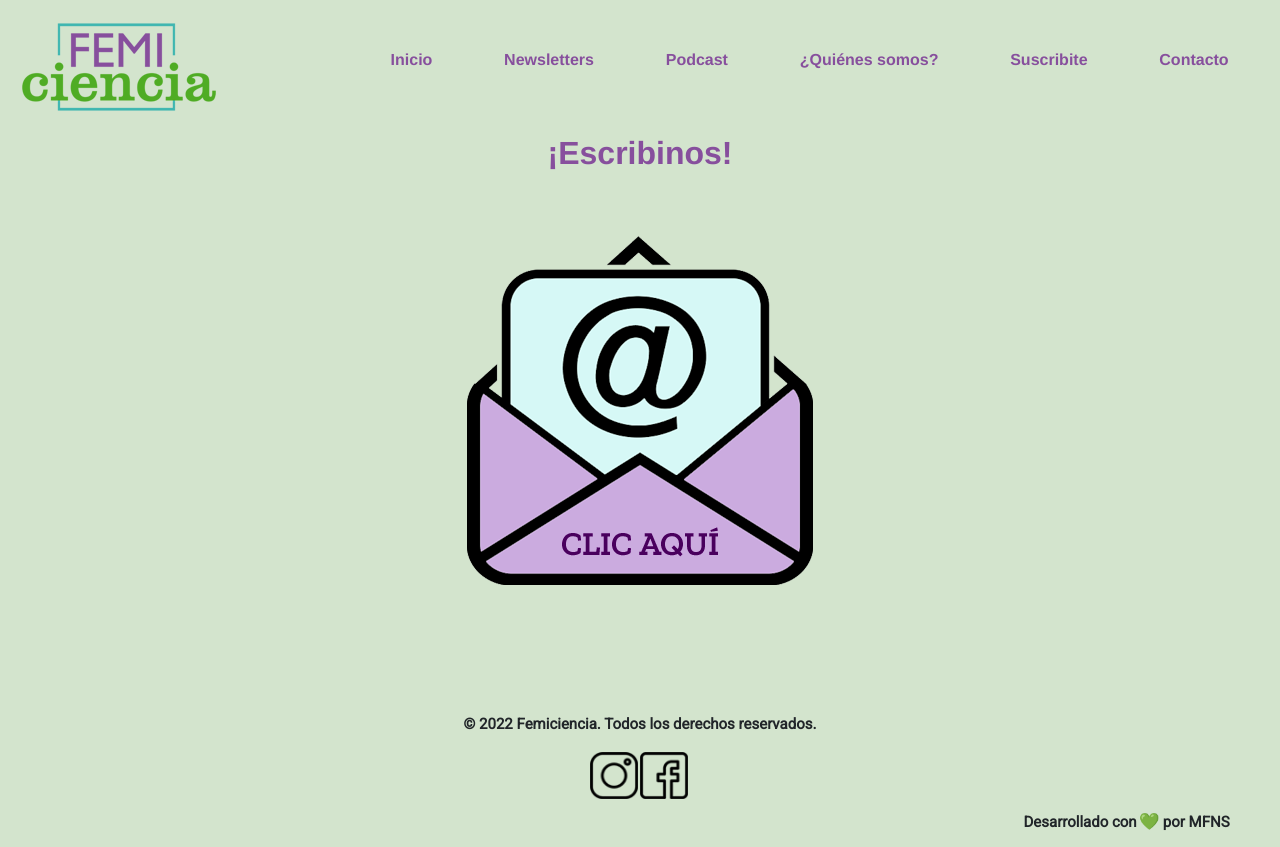
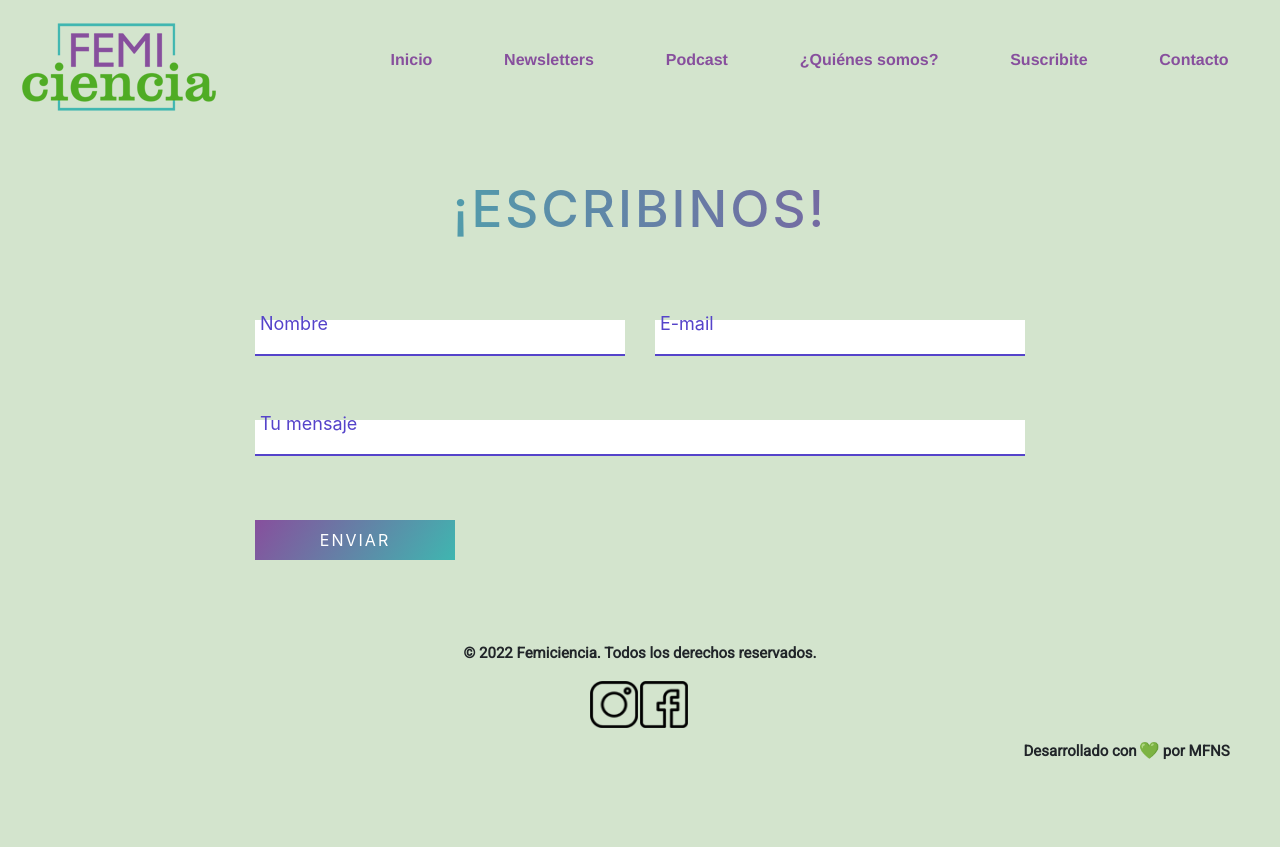
Before and after one commit to MFlorenciaNS/desafio-coder, a plain HTML site: page pages/contacto.html in a window 1280 px wide. After the commit the page ends 800 px from the top, so only its background shows below. Drawn offline with nearby package versions, Linux system fonts and the light colour scheme.

Commit message:
cambie el contacto por un formulario

```diff
--- a/pages/contacto.html
+++ b/pages/contacto.html
@@ -8,6 +8,11 @@
 
     <!--Bootstrap-->
     <link href="https://cdn.jsdelivr.net/npm/bootstrap@5.1.3/dist/css/bootstrap.min.css" rel="stylesheet" integrity="sha384-1BmE4kWBq78iYhFldvKuhfTAU6auU8tT94WrHftjDbrCEXSU1oBoqyl2QvZ6jIW3" crossorigin="anonymous">
+    <!--Formulario freefrontend-->
+    <link href="//maxcdn.bootstrapcdn.com/bootstrap/4.1.1/css/bootstrap.min.css" rel="stylesheet" id="bootstrap-css">
+    <script src="//maxcdn.bootstrapcdn.com/bootstrap/4.1.1/js/bootstrap.min.js"></script>
+    <script src="//cdnjs.cloudflare.com/ajax/libs/jquery/3.2.1/jquery.min.js"></script>
+
     <!--Google Fonts-->
     <link rel="preconnect" href="https://fonts.googleapis.com">
     <link rel="preconnect" href="https://fonts.gstatic.com" crossorigin>
@@ -97,11 +102,28 @@
 
     <!--Inicio main-->
     <main>
-        <h1 class="contacto-heading">¡Escribinos!</h1>
-        <section class="section-contacto">
-            <a href="mailto:ffemiciencia@gmail.com"><img src="../media/mail.png" alt="icono mail" class="icono-mail"></a>
-        </section>
-    </main>
+        <!--Formulario de contacto-->
+        <section class="get-in-touch container">
+            <h1 class="title">¡Escribinos!</h1>
+            <form class="contact-form row">
+               <div class="form-field col-lg-6">
+                  <input id="name" class="input-text js-input" type="text" required>
+                  <label class="label" for="name">Nombre</label>
+               </div>
+               <div class="form-field col-lg-6 ">
+                  <input id="email" class="input-text js-input" type="email" required>
+                  <label class="label" for="email">E-mail</label>
+               </div>
+               </div>
+               <div class="form-field col-lg-12">
+                  <input id="message" class="input-text js-input" type="text" required>
+                  <label class="label" for="message">Tu mensaje</label>
+               </div>
+               <div class="form-field col-lg-12">
+                  <input class="submit-btn" type="submit" value="Enviar">
+               </div>
+            </form>
+         </section>
     <!--Fin main-->
 
     <!--Inicio pie de página-->
--- a/styles/style.css
+++ b/styles/style.css
@@ -393,3 +393,81 @@ footer{
         color: var(--green-yellow-femi)
     }
 }
+
+
+
+
+
+/*Contacto con freefrontend*/
+
+.get-in-touch {
+    max-width: 800px;
+    margin: 50px auto;
+    position: relative;
+
+  }
+  .get-in-touch .title {
+    text-align: center;
+    text-transform: uppercase;
+    letter-spacing: 3px;
+    font-size: 3.2em;
+    line-height: 48px;
+    padding-bottom: 48px;
+    color: var(--violet-femi);
+    background: #5543ca;
+    background: -moz-linear-gradient(left,var(--violet-femi)  0%,var(--green-femi) 100%) !important;
+    background: -webkit-linear-gradient(left,var(--violet-femi)  0%,var(--green-femi) 100%) !important;
+    background: linear-gradient(to right,var(--green-femi) 0%,var(--violet-femi)  100%) !important;
+    -webkit-background-clip: text !important;
+    -webkit-text-fill-color: transparent !important;
+  }
+
+  .contact-form .form-field {
+    position: relative;
+    margin: 32px 0;
+  }
+  .contact-form .input-text {
+    display: block;
+    width: 100%;
+    height: 36px;
+    border-width: 0 0 2px 0;
+    border-color: #5543ca;
+    font-size: 18px;
+    line-height: 26px;
+    font-weight: 400;
+  }
+  .contact-form .input-text:focus {
+    outline: none;
+  }
+  .contact-form .input-text:focus + .label,
+  .contact-form .input-text.not-empty + .label {
+    -webkit-transform: translateY(-24px);
+            transform: translateY(-24px);
+  }
+  .contact-form .label {
+    position: absolute;
+    left: 20px;
+    bottom: 11px;
+    font-size: 18px;
+    line-height: 26px;
+    font-weight: 400;
+    color: #5543ca;
+    cursor: text;
+    transition: -webkit-transform .2s ease-in-out;
+    transition: transform .2s ease-in-out;
+    transition: transform .2s ease-in-out;
+    -webkit-transform: .2s ease-in-out;
+  }
+  .contact-form .submit-btn {
+    display: inline-block;
+    background-color: #000;
+    background-image: linear-gradient(125deg,var(--violet-femi),var(--green-femi));
+    color: #fff;
+    text-transform: uppercase;
+    letter-spacing: 2px;
+    font-size: 16px;
+    padding: 8px 16px;
+    border: none;
+    width:200px;
+    cursor: pointer;
+  }
```
